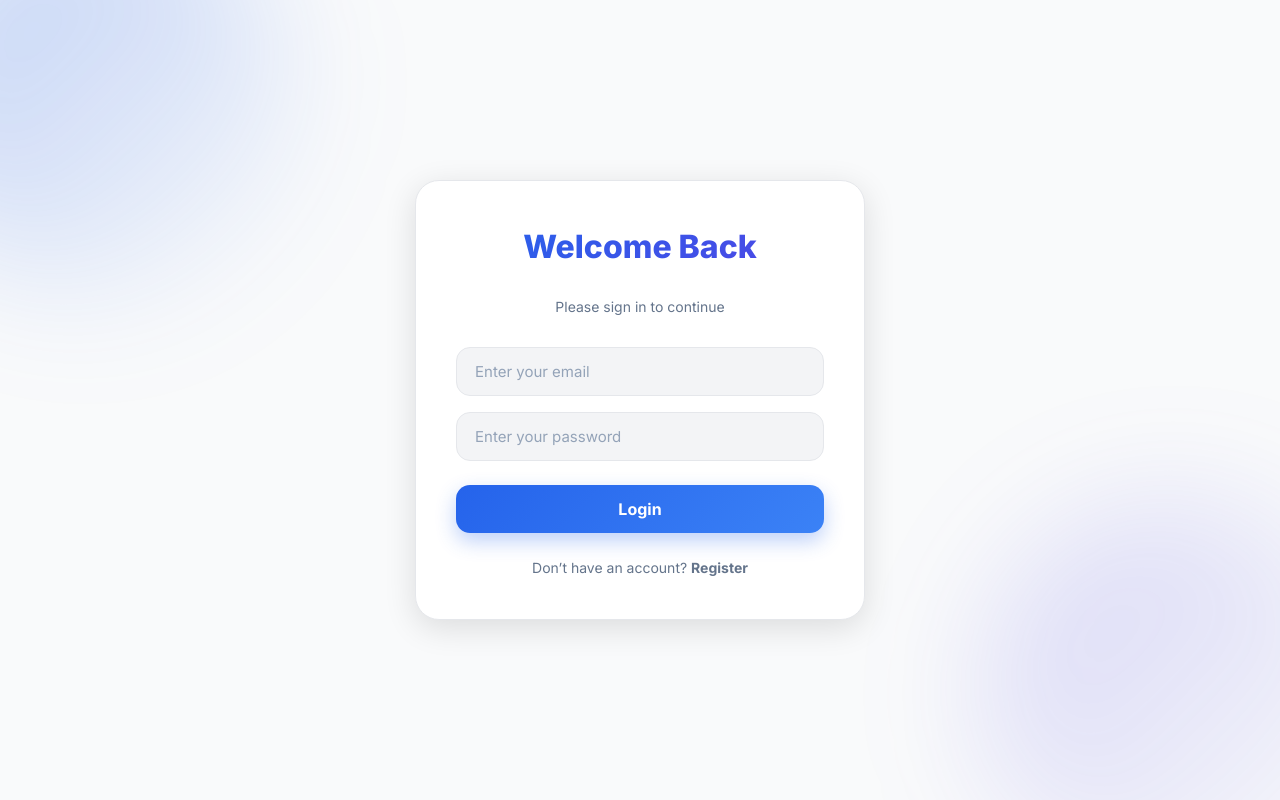
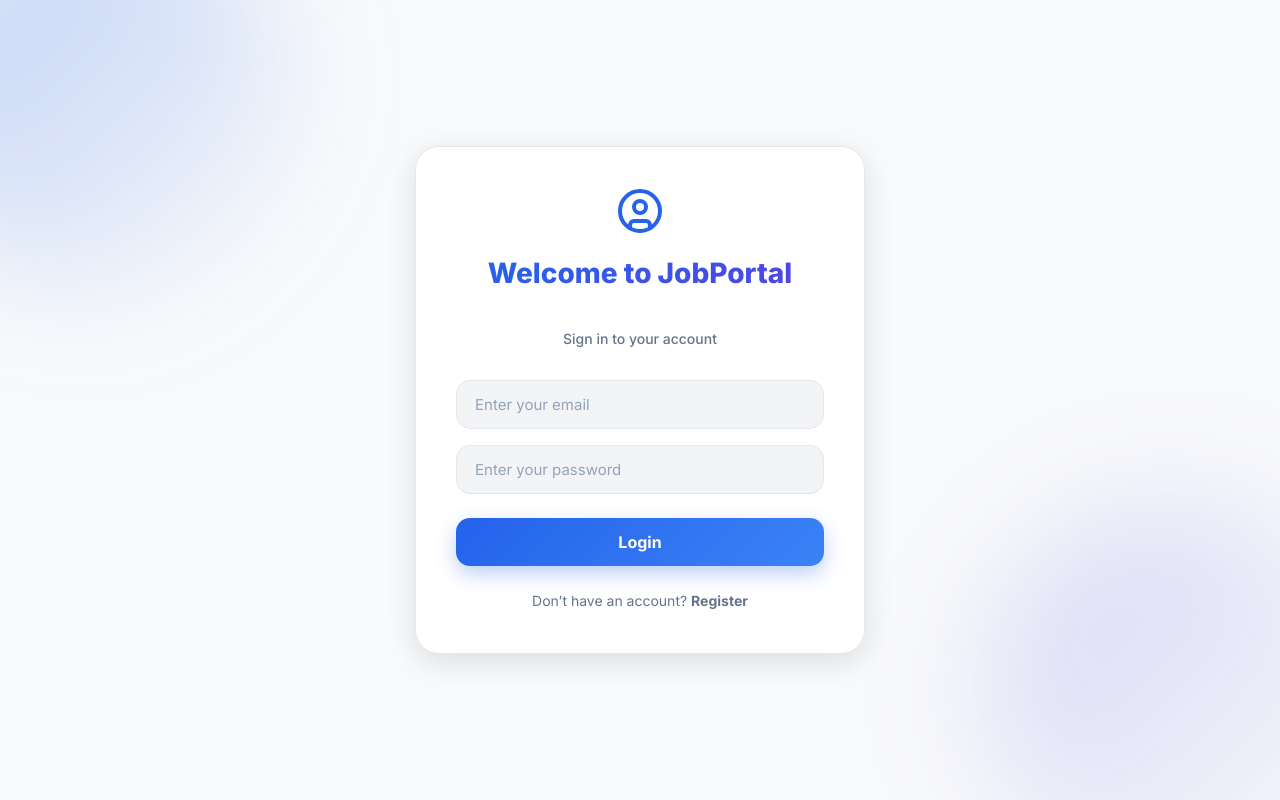
Before and after one commit to ashishgupta09/React-Management-System, a React (Vite) app: page /login in a window 1280 px wide. Built offline with nearby package versions, Linux system fonts and the light colour scheme; no server answers.

Commit message:
feat: Implement user login and registration pages with dedicated styling.

```diff
--- a/src/pages/Login.tsx
+++ b/src/pages/Login.tsx
@@ -4,6 +4,7 @@ import { toast } from "react-toastify";
 import { loginUser } from "../services/authService";
 import type { LoginRequest } from "../interfaces/auth.interface";
 import { useAuth } from "../context/AuthContext";
+import { UserCircle } from "lucide-react";
 import "../styles/Auth.css";
 
 function Login() {
@@ -52,8 +53,11 @@ function Login() {
   return (
     <div className="auth-container">
       <div className="auth-card">
-        <h2>Welcome Back</h2>
-        <p className="auth-subtitle">Please sign in to continue</p>
+        <div className="auth-header">
+          <UserCircle size={48} className="auth-icon" />
+          <h2>Welcome to JobPortal</h2>
+          <p className="auth-subtitle">Sign in to your account</p>
+        </div>
 
         <form className="auth-form" onSubmit={handleSubmit}>
           <input
--- a/src/pages/Register.tsx
+++ b/src/pages/Register.tsx
@@ -1,8 +1,9 @@
 import { useState } from "react";
 import { Link, useNavigate } from "react-router-dom";
 import { toast } from "react-toastify";
+import type { RegisterRequest } from "../interfaces/auth.interface";
 import { registerUser } from "../services/authService";
-import type { RegisterRequest, UserRole } from "../interfaces/auth.interface";
+import { UserPlus } from "lucide-react";
 import "../styles/Auth.css";
 
 function Register() {
@@ -46,8 +47,11 @@ function Register() {
   return (
     <div className="auth-container">
       <div className="auth-card">
-        <h2>Create Account</h2>
-        <p className="auth-subtitle">Register to continue</p>
+        <div className="auth-header">
+          <UserPlus size={48} className="auth-icon" />
+          <h2>Create Account</h2>
+          <p className="auth-subtitle">Join our professional community</p>
+        </div>
 
         <form className="auth-form" onSubmit={handleSubmit}>
           <input
--- a/src/styles/Auth.css
+++ b/src/styles/Auth.css
@@ -65,22 +65,38 @@
   animation: slideInUp 0.5s cubic-bezier(0.4, 0, 0.2, 1);
 }
 
+.auth-header {
+  display: flex;
+  flex-direction: column;
+  align-items: center;
+  margin-bottom: 30px;
+}
+
+.auth-icon {
+  margin-bottom: 16px;
+  color: #2563eb;
+  background: var(--gradient-primary);
+  -webkit-background-clip: text;
+  -webkit-text-fill-color: transparent;
+  background-clip: text;
+}
+
 .auth-card h2 {
   text-align: center;
-  font-size: 32px;
+  font-size: 28px;
   font-weight: 800;
   background: var(--gradient-primary);
   -webkit-background-clip: text;
   -webkit-text-fill-color: transparent;
   background-clip: text;
-  margin-bottom: 12px;
+  margin-bottom: 8px;
 }
 
 .auth-subtitle {
   text-align: center;
-  font-size: 15px;
   color: var(--text-secondary);
-  margin-bottom: 28px;
+  font-size: 16px;
+  font-weight: 500;
   line-height: 1.6;
 }
 
```
